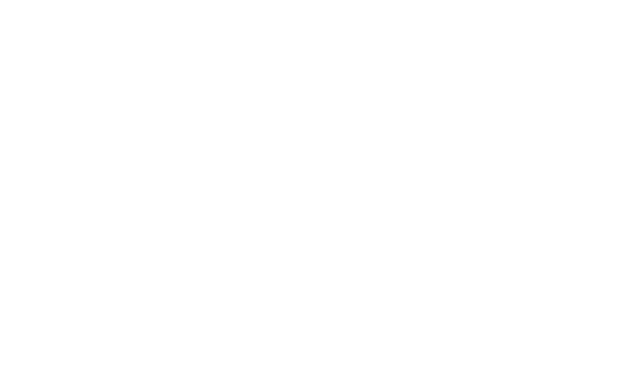
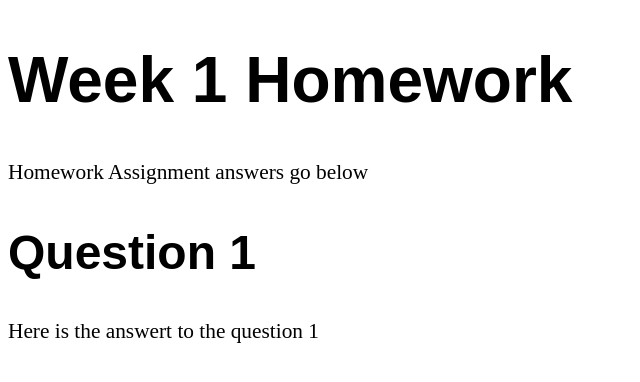
Before and after one commit to neomink/int-lab-week1, a plain HTML site: page index.html in a window 1280 px wide. Shown: the whole page, without its empty margins (0-640 px from the left). Drawn offline with Linux system fonts and the light colour scheme.

Commit message:
Update index.html

```diff
--- a/index.html
+++ b/index.html
@@ -2,10 +2,21 @@
 <html>
   <head>
     <style>
-      /* CSS goes here inside this style tag */
+      body {
+        font-family: Arial, Helvetica, sans-serif;
+        font-size: 24pt;
+      }
+      p {
+        font-family:'Times New Roman', Times, serif;
+        font-size: 16pt;
+      }
     </style>
   </head>
   <body>
-    <!-- Insert the content of your page here -->
+    <h1>Week 1 Homework</h1>
+    <p>Homework Assignment answers go below</p>
+    <h2>Question 1</h2>
+    <p>Here is the answert to the question 1</p>
+
   </body>
 </html>
```
